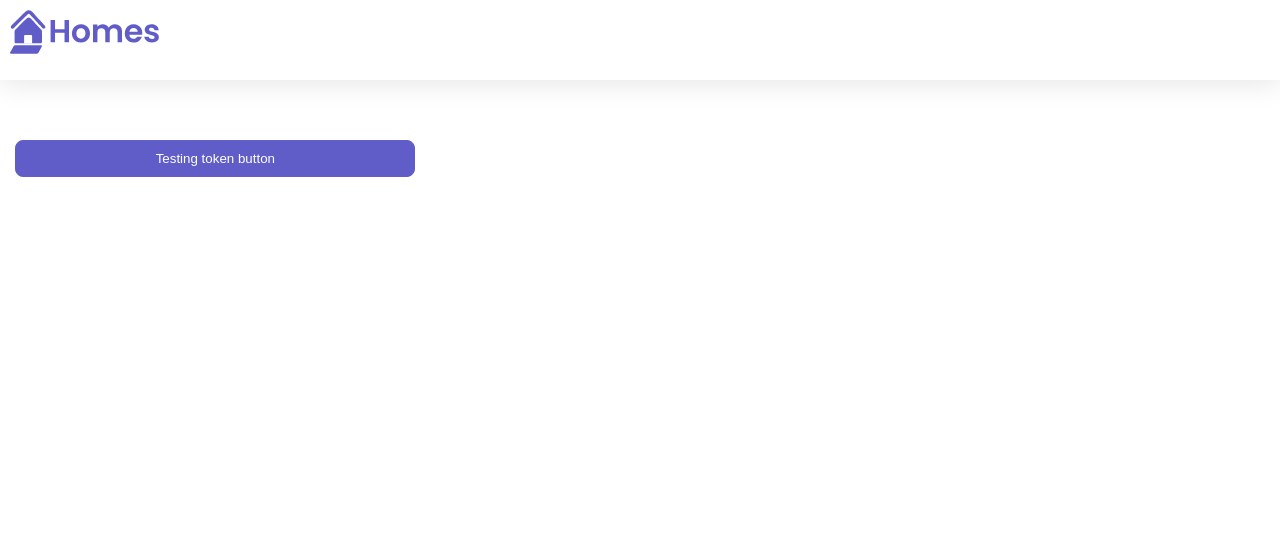
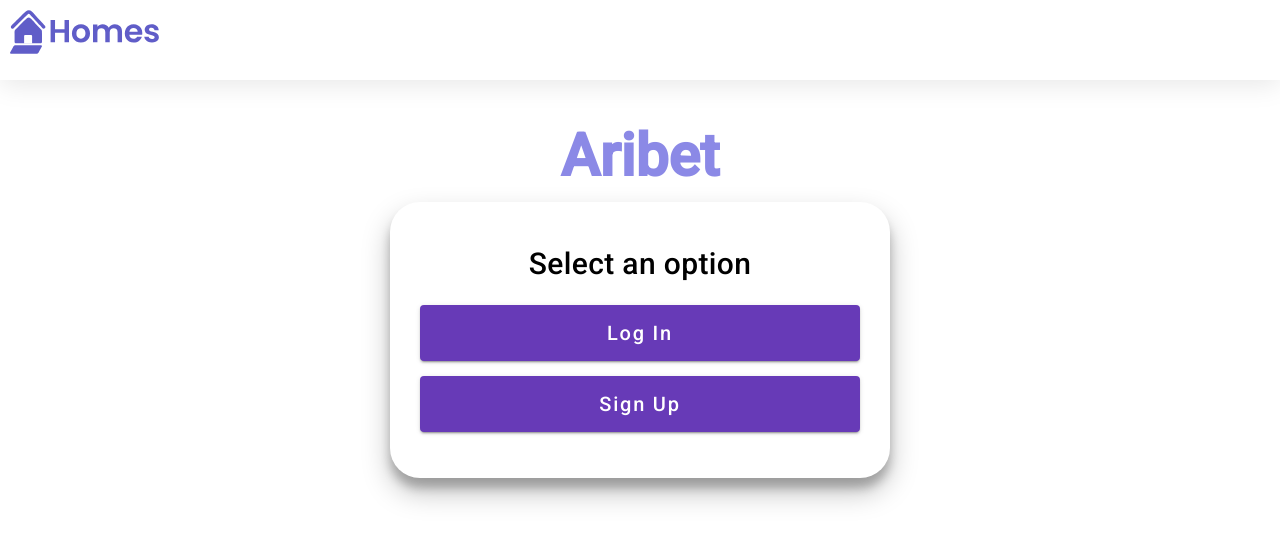
Before and after one commit to sirio-roberto/aribet-frontend-angular, an Angular app: page / in a window 1280 px wide. Shown: the top 542 px of the page. Built offline with nearby package versions, Linux system fonts and the light colour scheme; no server answers.

Commit message:
Improved logic to show createBet button only if the user did not bet today yet

```diff
--- a/src/app/bet.service.ts
+++ b/src/app/bet.service.ts
@@ -57,4 +57,9 @@ export class BetService {
 
     return this.http.post(url, body);
   }
+
+  hasBetToday(): Observable<boolean> {
+    const url = `${this.backendUrl}/bets/hasBetToday`;
+    return this.http.get<boolean>(url);
+  }
 }
--- a/src/app/home/home.component.css
+++ b/src/app/home/home.component.css
@@ -1,36 +1,37 @@
-.results {
-  display: grid;
-  column-gap: 14px;
-  row-gap: 14px;
-  grid-template-columns: repeat(auto-fill, minmax(400px, 400px));
-  margin-top: 50px;
-  justify-content: space-around;
+main {
+  display: flex;
+  flex-direction: column;
+  align-items: center;
 }
-input[type='text'] {
-  border: solid 1px var(--primary-color);
-  padding: 10px;
-  border-radius: 8px;
-  margin-right: 4px;
-  display: inline-block;
-  width: 30%;
+
+.app-name {
+  color: var(--secondary-color);
+  font-size: 4.2em;
+  font-weight: 600;
+  margin: 50px 0 30px 0;
 }
+
+mat-card {
+  border-radius: 30px;
+  padding: 30px;
+  width: 500px;
+  align-items: center;
+  box-shadow: 0 14px 28px rgba(0, 0, 0, 0.25), 0 10px 10px rgba(0, 0, 0, 0.22);
+}
+mat-card-title {
+  font-size: 30px;
+  margin-bottom: 25px;
+  text-align: center;
+}
+
 button {
-  padding: 10px;
-  border: solid 1px var(--primary-color);
-  background: var(--primary-color);
-  color: white;
-  border-radius: 8px;
+  display: block;
+  width: 100%;
+  font-size: 20px;
+  height: 56px;
+  margin-bottom: 15px;
 }
-@media (min-width: 500px) and (max-width: 768px) {
-  .results {
-    grid-template-columns: repeat(2, 1fr);
-  }
-  input[type='text'] {
-    width: 70%;
-  }
+
+mat-card-content {
+  width: 100%;
 }
-@media (max-width: 499px) {
-  .results {
-    grid-template-columns: 1fr;
-  }
-}
--- a/src/app/home/home.component.html
+++ b/src/app/home/home.component.html
@@ -1,3 +1,42 @@
-<section class="results">
-  <button (click)="testingToken()">Testing token button</button>
-</section>
+<main>
+  <h1 class="app-name">Aribet</h1>
+  <mat-card mat-elevation-z12>
+    <mat-card-header>
+      <mat-card-title>Select an option</mat-card-title>
+    </mat-card-header>
+    <mat-card-content>
+      <button
+        *ngIf="!authService.getToken()"
+        mat-raised-button
+        color="primary"
+        (click)="navigateToSignIn()"
+      >
+        Log In
+      </button>
+      <button
+        *ngIf="!authService.getToken()"
+        mat-raised-button
+        color="primary"
+        (click)="navigateToSignUp()"
+      >
+        Sign Up
+      </button>
+      <button
+        *ngIf="authService.getToken()"
+        mat-raised-button
+        color="primary"
+        (click)="logOut()"
+      >
+        Log Out
+      </button>
+      <button
+        *ngIf="authService.getToken() && !hasBetToday"
+        mat-raised-button
+        color="primary"
+        (click)="navigateToCreateBet()"
+      >
+        Create bet
+      </button>
+    </mat-card-content>
+  </mat-card>
+</main>
--- a/src/app/home/home.component.ts
+++ b/src/app/home/home.component.ts
@@ -1,21 +1,59 @@
-import { Component } from '@angular/core';
+import { Component, OnInit } from '@angular/core';
 import { CommonModule } from '@angular/common';
 import { BetService } from '../bet.service';
+import { FormControl, FormGroup, ReactiveFormsModule } from '@angular/forms';
+import { MatButtonModule } from '@angular/material/button';
+import { MatCardModule } from '@angular/material/card';
+import { MatFormFieldModule } from '@angular/material/form-field';
+import { MatInputModule } from '@angular/material/input';
+import { MatSnackBar } from '@angular/material/snack-bar';
+import { Router } from '@angular/router';
+import { AuthService } from '../auth.service';
 
 @Component({
   selector: 'app-home',
   standalone: true,
-  imports: [CommonModule],
+  imports: [
+    CommonModule,
+    ReactiveFormsModule,
+    MatFormFieldModule,
+    MatInputModule,
+    MatButtonModule,
+    MatCardModule,
+  ],
   providers: [BetService],
   templateUrl: './home.component.html',
   styleUrls: ['./home.component.css'],
 })
-export class HomeComponent {
-  constructor(private housingService: BetService) {}
+export class HomeComponent implements OnInit {
+  hasBetToday = false;
 
-  testingToken() {
-    this.housingService
-      .testingToken()
-      .subscribe({ next: console.log, error: console.error });
+  constructor(
+    private router: Router,
+    protected authService: AuthService,
+    protected betService: BetService
+  ) {}
+
+  ngOnInit(): void {
+    this.checkBetStatus();
+  }
+
+  checkBetStatus() {
+    this.betService
+      .hasBetToday()
+      .subscribe({ next: (data) => (this.hasBetToday = data) });
+  }
+
+  navigateToSignIn() {
+    this.router.navigate(['/signin']);
+  }
+  navigateToSignUp() {
+    this.router.navigate(['/signup']);
+  }
+  navigateToCreateBet() {
+    this.router.navigate(['/bets/create']);
+  }
+  logOut() {
+    this.authService.clearToken();
   }
 }
--- a/src/app/signin/signin.component.ts
+++ b/src/app/signin/signin.component.ts
@@ -50,7 +50,7 @@ export class SigninComponent {
           .subscribe({
             next: (data) => {
               this.authService.setToken(data.access_token);
-              this.router.navigate(['/bets/create']);
+              this.router.navigate(['/']);
             },
             error: (err) => {
               if (err.status >= 400 && err.status < 500) {
```
